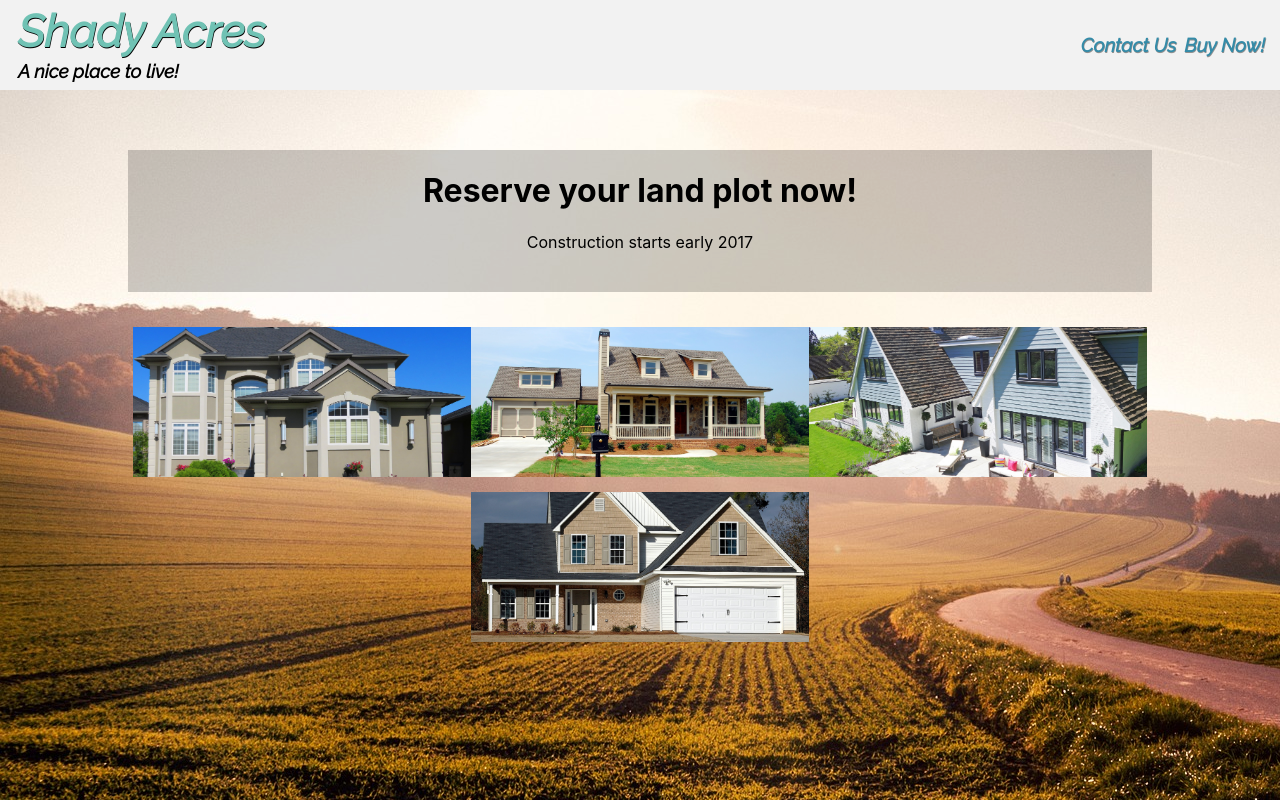
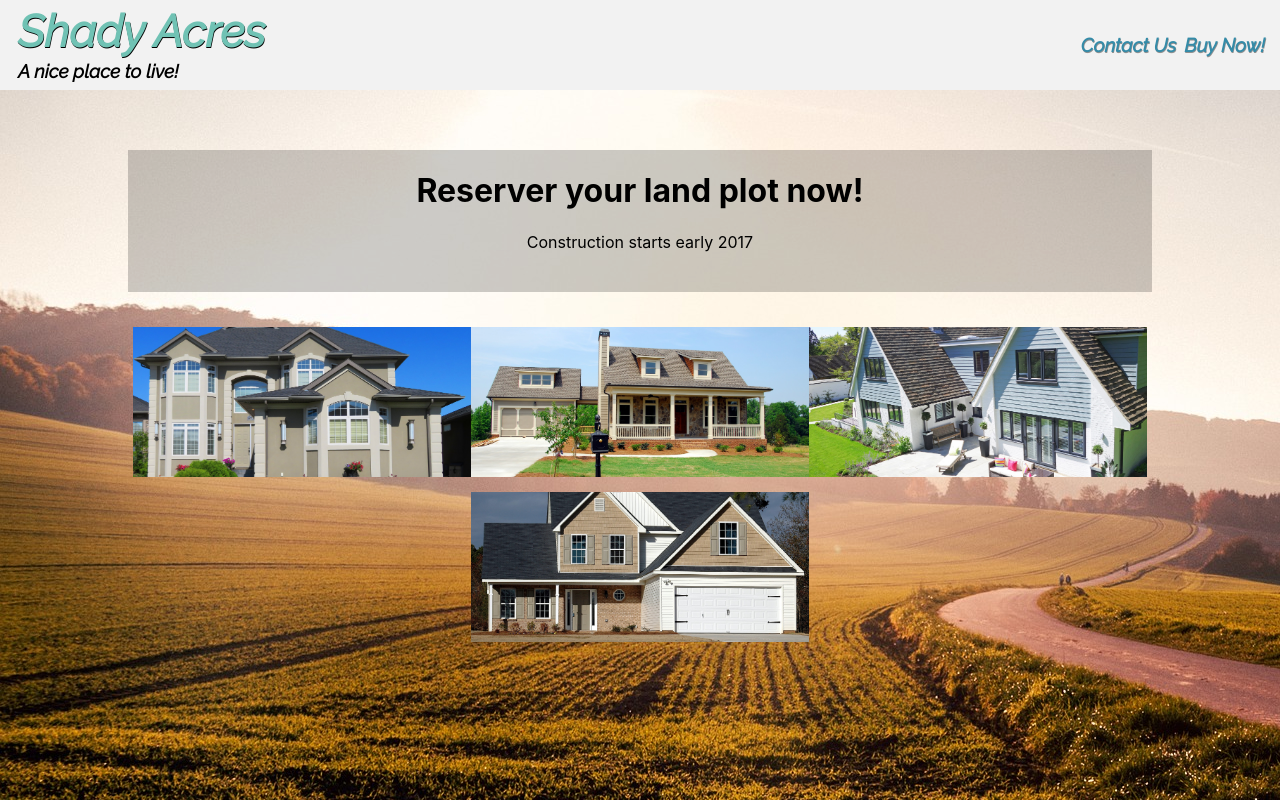
Before and after one commit to zmahfuz0613/group-git-react, a React (Create React App) app: page / in a window 1280 px wide. Built offline with nearby package versions, Linux system fonts and the light colour scheme; a web font is replaced by a local one.

Commit message:
fixed the type

```diff
--- a/src/components/Main.js
+++ b/src/components/Main.js
@@ -41,7 +41,7 @@ export default function Main({year}) {
   return (
     <MainDiv>
       <Hero>
-        <h1>Reserve your land plot now!</h1>
+        <h1>Reserver your land plot now!</h1>
         <div>Construction starts early {year}</div>
       </Hero>
         <Images>
```
